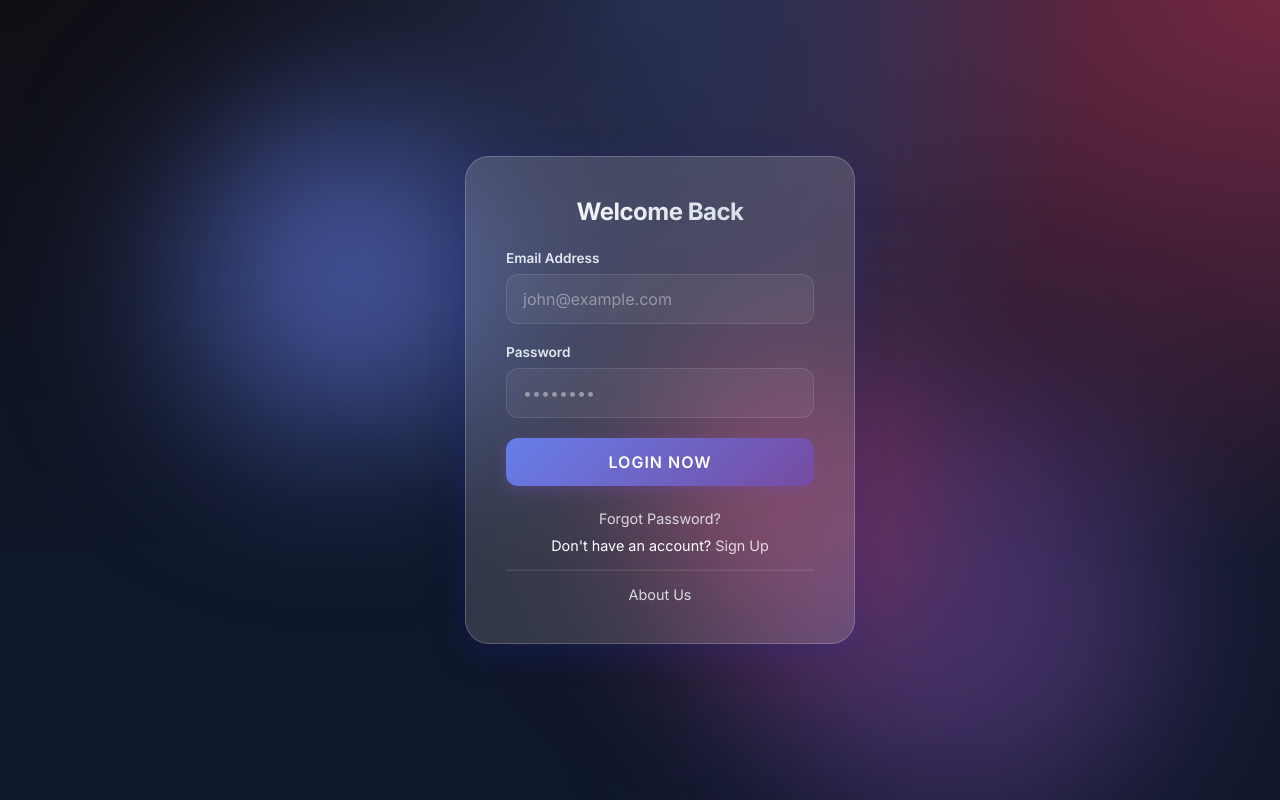
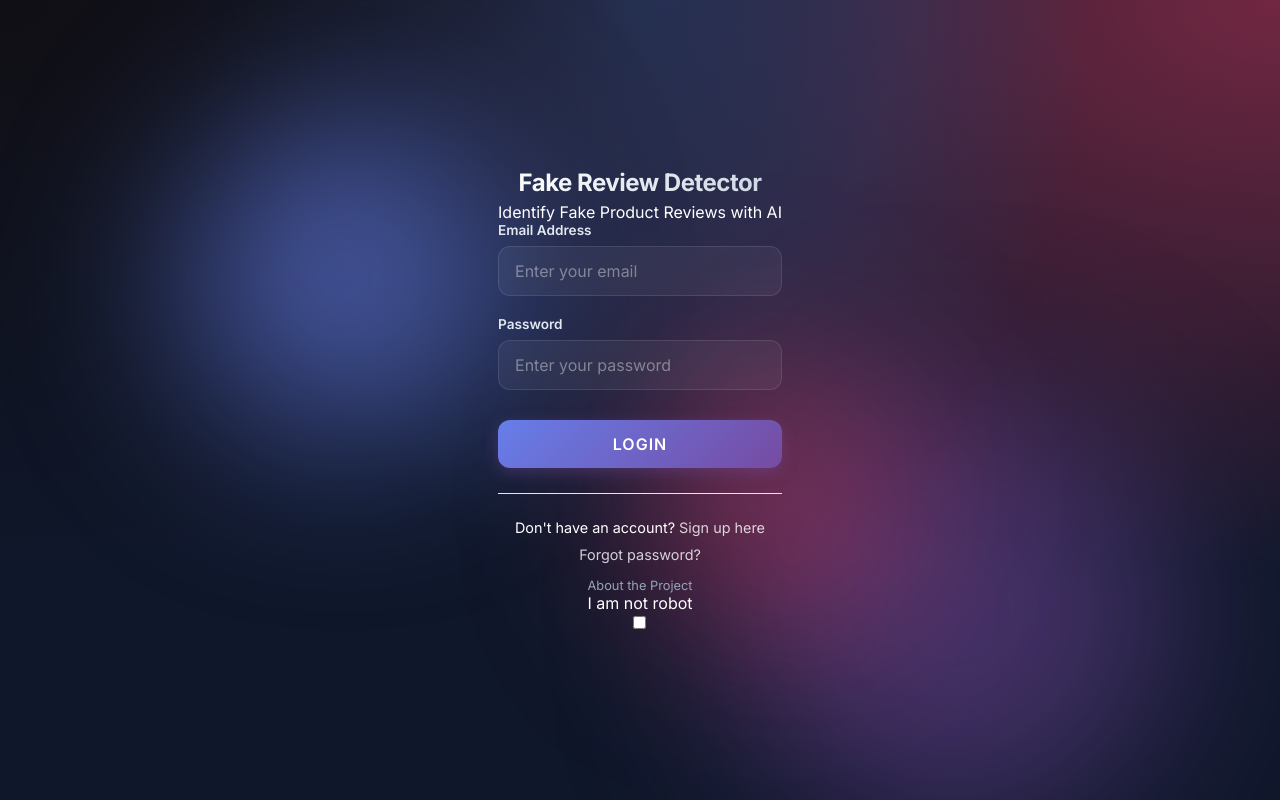
Before and after one commit to roshniversaforge-maker/detection-, a Flask app: page /login in a window 1280 px wide. Run offline with Flask 3, Linux system fonts and the light colour scheme; parts of the project's set-up code (start-up, migrations or seed data) failed here and were passed over.

Commit message:
Update login.html

```diff
--- a/templates/login.html
+++ b/templates/login.html
@@ -1,8 +1,9 @@
 {% extends "base.html" %}
 
 {% block content %}
-<div class="glass-container">
-    <h2>Welcome Back</h2>
+<div class="card-container auth-card">
+    <h2 style="text-align: center; margin-bottom: 5px;">Fake Review Detector</h2>
+    <p class="subtitle">Identify Fake Product Reviews with AI</p>
 
     {% with messages = get_flashed_messages(with_categories=true) %}
         {% if messages %}
@@ -17,22 +18,27 @@
     <form method="POST" action="{{ url_for('login') }}">
         <div class="form-group">
             <label for="email">Email Address</label>
-            <input type="email" id="email" name="email" class="form-control" placeholder="john@example.com" required>
+            <input type="email" id="email" name="email" class="form-control" placeholder="Enter your email" required>
         </div>
 
         <div class="form-group">
             <label for="password">Password</label>
-            <input type="password" id="password" name="password" class="form-control" placeholder="••••••••" required>
+            <input type="password" id="password" name="password" class="form-control" placeholder="Enter your password" required>
         </div>
 
-        <button type="submit" class="btn btn-primary">Login Now</button>
+        <button type="submit" class="btn btn-primary" style="margin-top: 10px;">Login</button>
     </form>
 
     <div class="auth-links">
-        <p><a href="{{ url_for('forgot_password') }}">Forgot Password?</a></p>
-        <p style="margin-top: 10px;">Don't have an account? <a href="{{ url_for('signup') }}">Sign Up</a></p>
-        <hr style="border-color: rgba(255,255,255,0.1); margin: 15px 0;">
-        <p><a href="#" onclick="document.getElementById('aboutModal').style.display='flex'">About Us</a></p>
+        <hr style="border: 0; border-top: 1px solid #e2e8f0; margin: 25px 0;">
+        <p style="margin-bottom: 10px;">Don't have an account? <a href="{{ url_for('signup') }}">Sign up here</a></p>
+        <p><a href="{{ url_for('forgot_password') }}">Forgot password?</a></p>
+        <p style="margin-top: 15px; font-size:0.8rem;"><a href="#" onclick="document.getElementById('aboutModal').style.display='flex'" style="color: #94a3b8; font-weight: normal;">About the Project</a></p>
+    </div>
+    <div>
+        <center><p>I am not robot</p>
+        <input type="checkbox" id="I am not a robort" style="font-size:small;" color="highlight-blue">
+        </center>
     </div>
 </div>
 {% endblock %}
```
